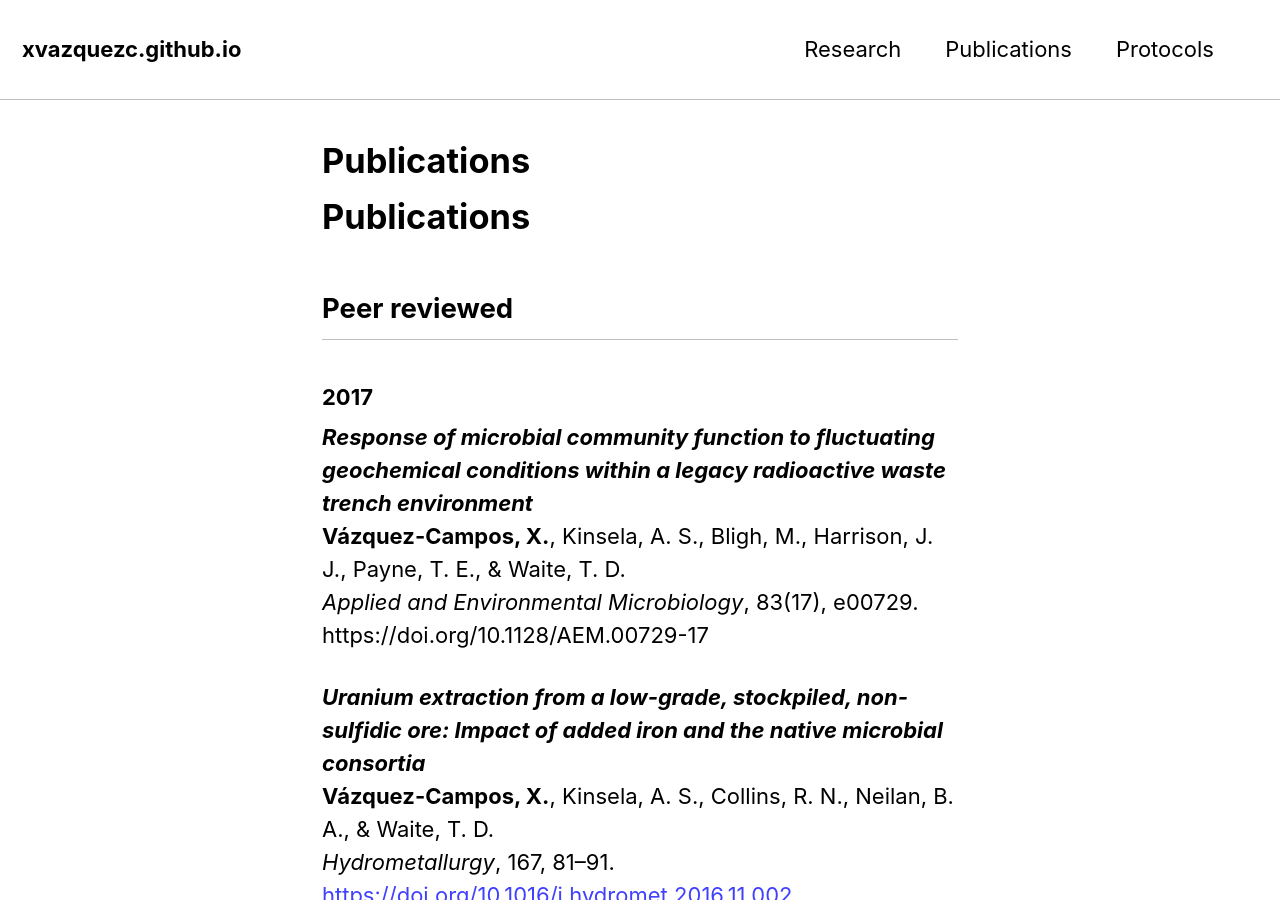
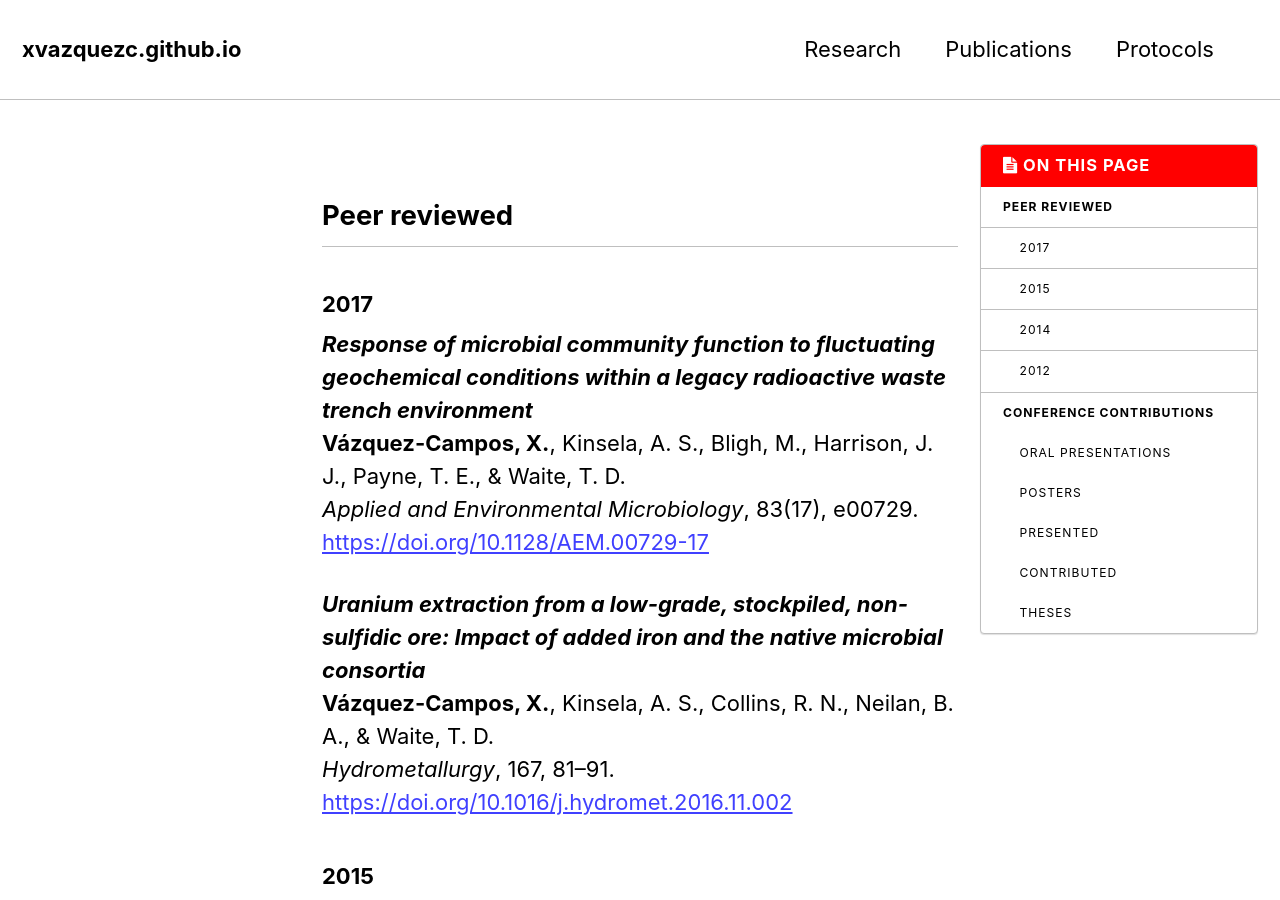
Before and after one commit to xvazquezc/xvazquezc.github.io, a Jekyll site: the page built from publications/index.md, in a window 1280 px wide and 900 px high. Built offline with Jekyll 4.4.1, drawn with Linux system fonts in a browser that asks for light colours; our own code applies the rules of GitHub Pages for plain Markdown files.

Commit message:
first upload

```diff
--- a/publications/index.md
+++ b/publications/index.md
@@ -3,13 +3,15 @@
 modified: "2017-10-10"
 comments: false
 ---
-# Publications
+{% include toc %}
+
+
 ## Peer reviewed
 
 ### 2017
 ___Response of microbial community function to fluctuating geochemical conditions within a legacy radioactive waste trench environment___
 __Vázquez-Campos, X.__, Kinsela, A. S., Bligh, M., Harrison, J. J., Payne, T. E., & Waite, T. D.
-_Applied and Environmental Microbiology_, 83(17), e00729. https://doi.org/10.1128/AEM.00729-17
+_Applied and Environmental Microbiology_, 83(17), e00729. [https://doi.org/10.1128/AEM.00729-17]()
 
 ___Uranium extraction from a low-grade, stockpiled, non-sulfidic ore: Impact of added iron and the native microbial consortia___
 __Vázquez-Campos, X.__, Kinsela, A. S., Collins, R. N., Neilan, B. A., & Waite, T. D.
```
